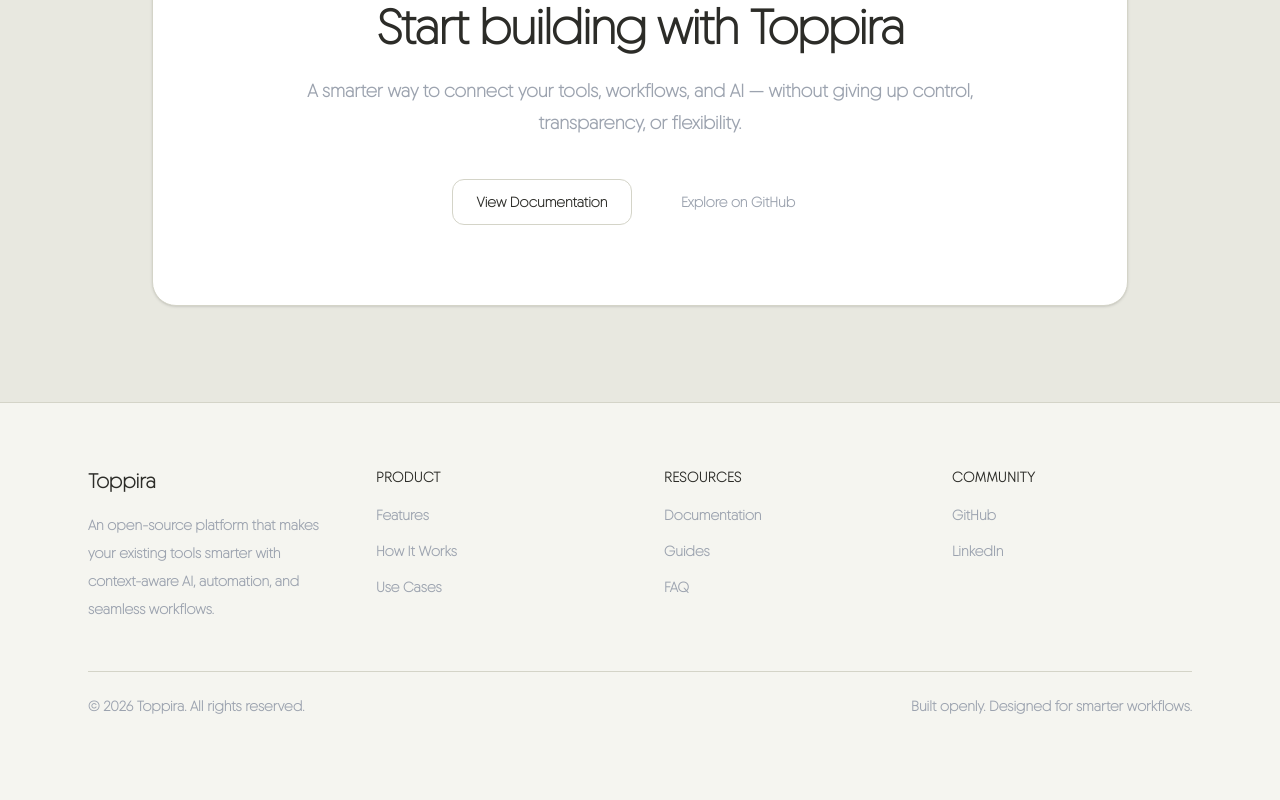
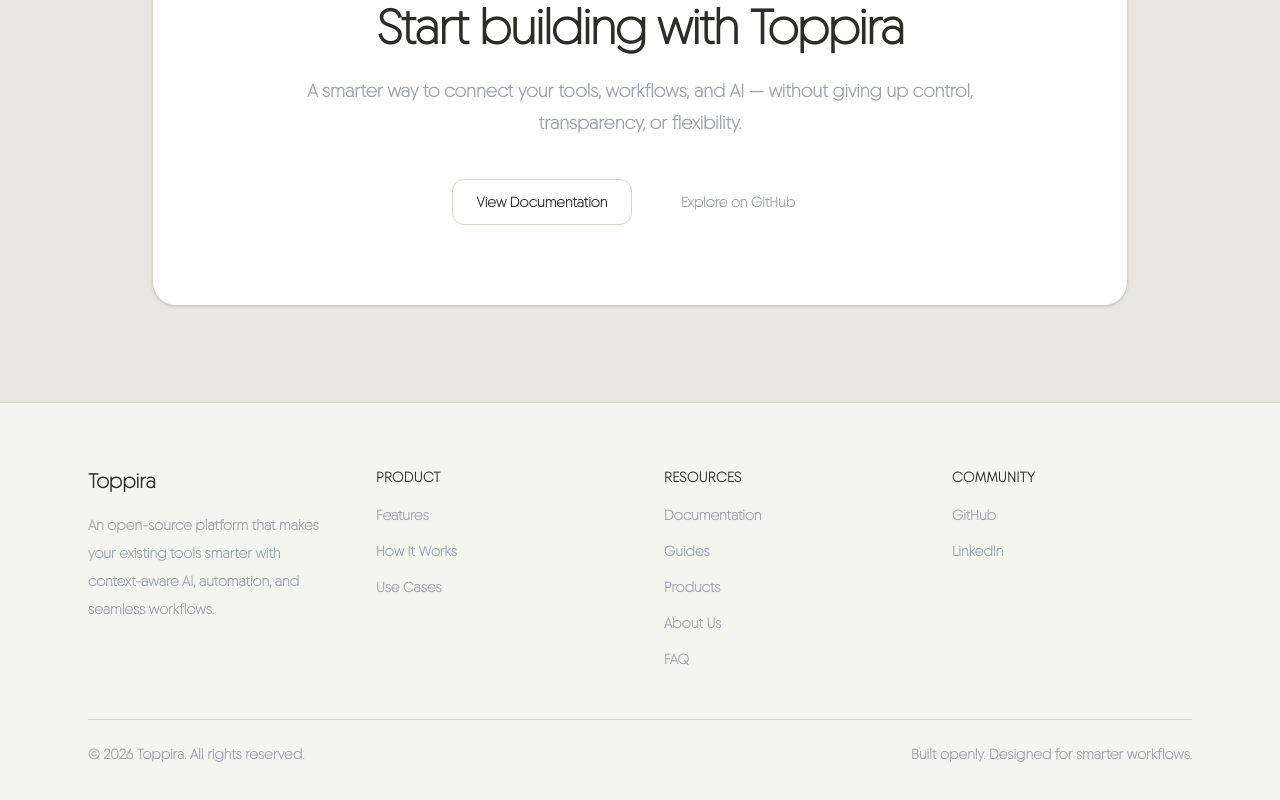
Before and after one commit to Toppira-Official/Toppira, a React (Vite) app: page / in a window 1280 px wide. Shown: the part 3360-4160 px from the top of the page. Built offline with nearby package versions, Linux system fonts and the light colour scheme.

Commit message:
chore: add products and about page links to footer data

```diff
--- a/src/features/shared/data/footer.ts
+++ b/src/features/shared/data/footer.ts
@@ -20,6 +20,8 @@ export const footer_data: FooterData = {
       links: [
         { label: 'Documentation', href: 'https://github.com/Toppira-Official' },
         { label: 'Guides', href: 'https://linkedin.com/company/toppira' },
+        { label: 'Products', href: '/products' },
+        { label: 'About Us', href: '/about' },
         { label: 'FAQ', href: 'https://linkedin.com/company/toppira' },
       ],
     },
```
